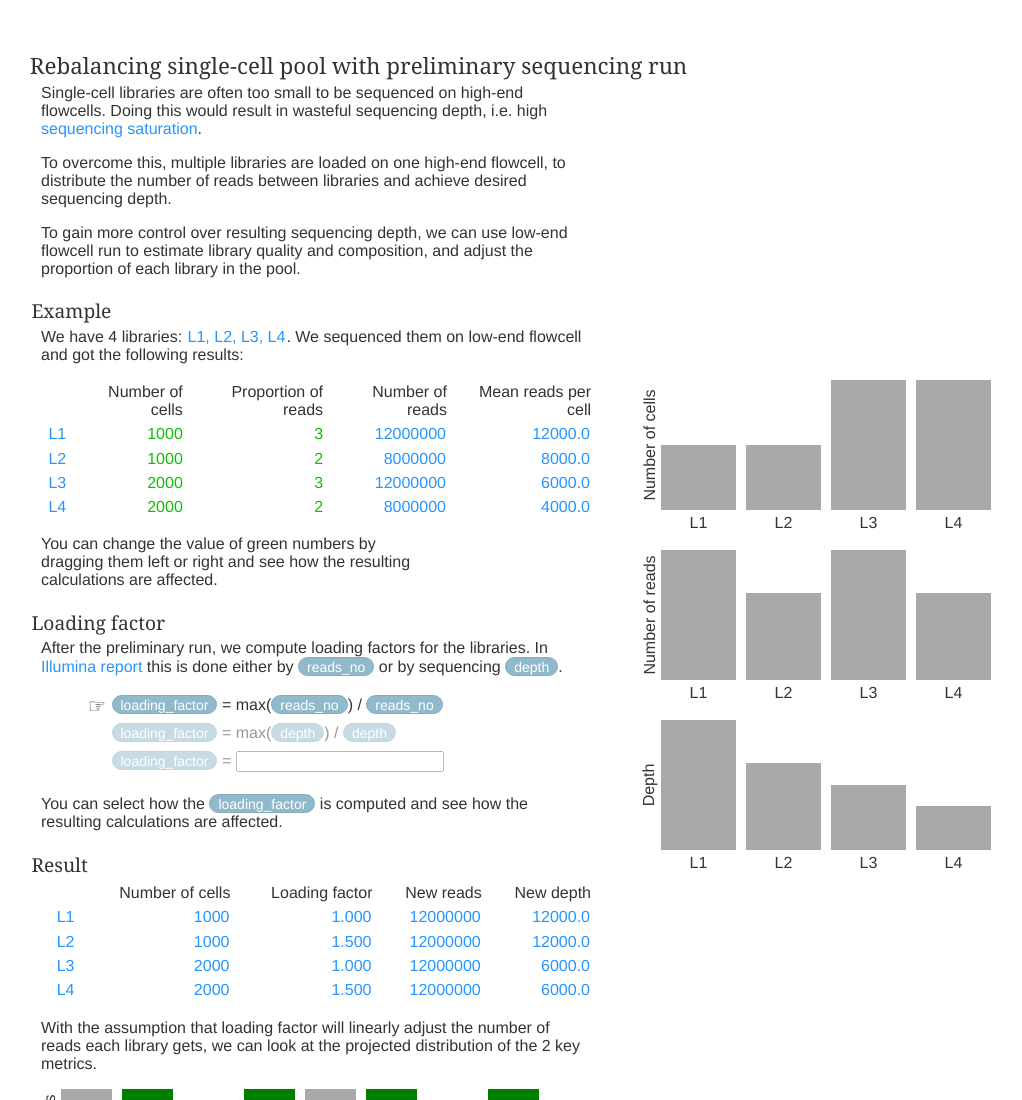
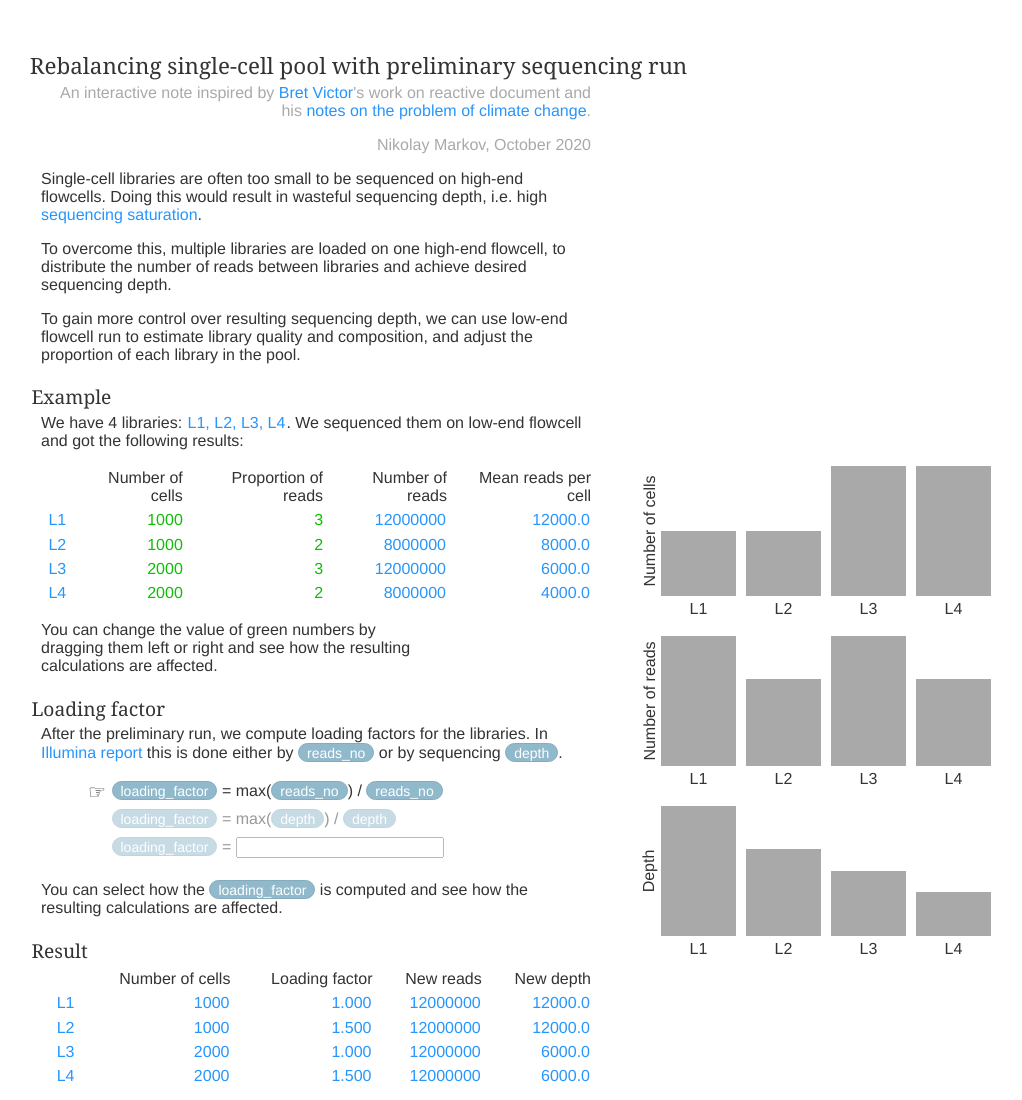
Before and after one commit to mxposed/notebooks, a plain HTML site: page sc-balancing/index.html in a window 1280 px wide. Shown: the top 1100 px of the page, without its empty margins (59-1081 px from the left). Drawn offline with Linux system fonts and the light colour scheme.

Commit message:
Add credits for sc-balancing

```diff
--- a/sc-balancing/index.html
+++ b/sc-balancing/index.html
@@ -9,6 +9,11 @@
 </head>
 <body><article>
     <h1>Rebalancing single-cell pool with preliminary sequencing run</h1>
+    <p class="subtitle">An interactive note inspired by <a href="https://twitter.com/WorryDream">Bret Victor</a>'s
+        work on reactive document and his
+        <a href="http://worrydream.com/ClimateChange/#media-debate">notes on the problem of climate change</a>.
+    </p>
+    <p class="subtitle">Nikolay Markov, October 2020</p>
     <p>
         Single-cell libraries are often too small to be sequenced on high-end flowcells.
         Doing this would result in wasteful sequencing depth, i.e. high
--- a/sc-balancing/main.css
+++ b/sc-balancing/main.css
@@ -56,6 +56,11 @@ p {
     display: block;
     margin: 0.2em 0 1em 0;
     /* line-height: 1.2em; */
+}
+
+p.subtitle {
+    color: darkgray;
+    text-align: right;
 }
 
 tt {
--- a/sc-balancing/main.js
+++ b/sc-balancing/main.js
@@ -67,6 +67,8 @@ function makeTouchable(el, delegate) {
 
     initialize();
 };
+
+//  End Touchable.js
 
 const $List = function(list) {
     this.nodes = list;
```
